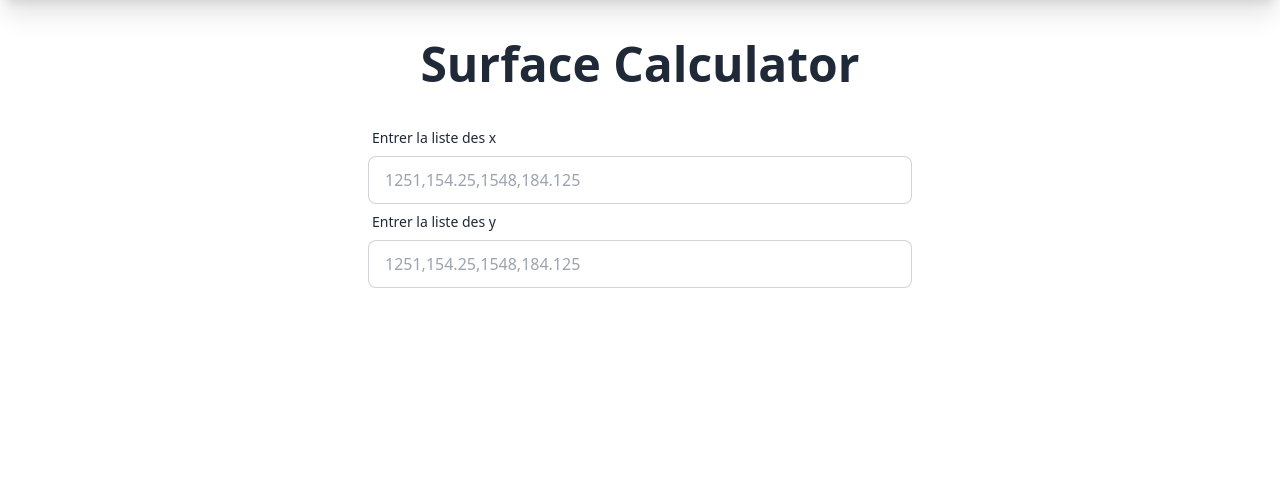
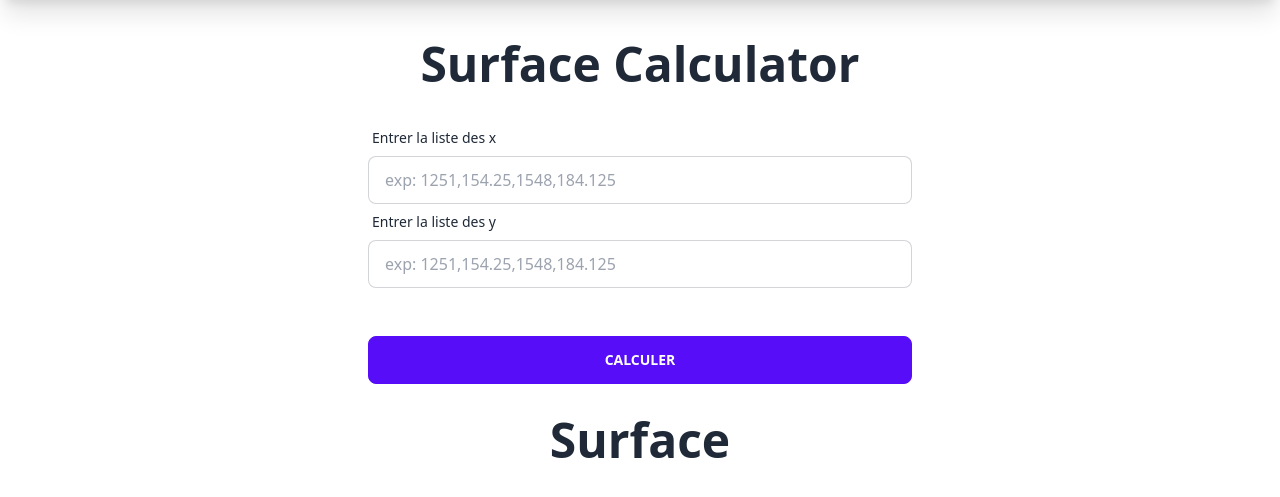
Before and after one commit to AhmedCoolProjects/jina-fast-api, a FastAPI app: template templates/surface.html in a window 1280 px wide. Shown: the part 66-563 px from the top of the page. Run offline with FastAPI, Linux system fonts and the light colour scheme; the template is opened without the code that fills it: most values are stand-ins (such as "Sample title", 1, 10 or a date in 2020); some libraries are stand-ins or nearby versions.

Commit message:
finished the form request and response in surface

```diff
--- a/main.py
+++ b/main.py
@@ -38,5 +38,21 @@ def surface():
 
 
 @app.get("/fct/surface", response_class=HTMLResponse)
-async def surface_page(request: Request):
-    return templates.TemplateResponse("surface.html", {"request": request})
+async def surface_page(request: Request, surface: float = None):
+    if surface is None:
+        surface = 0.0
+    return templates.TemplateResponse("surface.html", {"request": request, "surface": surface})
+
+
+@app.post('/fct/surface', response_class=HTMLResponse)
+async def surface_page_post(request: Request):
+    form = await request.form()
+    str_des_x = form.get('liste_des_x')
+    str_des_y = form.get('liste_des_y')
+    list_des_x = str_des_x.split(',')
+    list_des_x = [float(i) for i in list_des_x]
+    list_des_y = str_des_y.split(',')
+    list_des_y = [float(i) for i in list_des_y]
+    surface = surfaceFct(list_des_x, list_des_y)
+    # redirect to the get method with the surface value
+    return templates.TemplateResponse("surface.html", {"request": request, "surface": surface})
--- a/templates/surface.html
+++ b/templates/surface.html
@@ -53,13 +53,14 @@
         class="flex w-full md:w-1/2 py-4 space-y-8 justify-center relative flex-col items-center mt-6"
       >
         <h1 class="text-5xl font-semibold">Surface Calculator</h1>
-        <div class="w-full">
+        <form action="/fct/surface" method="POST" class="w-full">
           <label class="label">
             <span class="label-text">Entrer la liste des x</span>
           </label>
           <input
             type="text"
-            placeholder="1251,154.25,1548,184.125"
+            name="liste_des_x"
+            placeholder="exp: 1251,154.25,1548,184.125"
             class="input input-bordered w-full"
           />
           <label class="label">
@@ -67,10 +68,18 @@
           </label>
           <input
             type="text"
-            placeholder="1251,154.25,1548,184.125"
+            name="liste_des_y"
+            placeholder="exp: 1251,154.25,1548,184.125"
             class="input input-bordered w-full"
           />
-        </div>
+          <button type="submit" class="btn btn-primary w-full mt-12">
+            Calculer
+          </button>
+        </form>
+        {% if surface %}
+        <h1 class="text-5xl font-semibold">Surface</h1>
+        <p class="text-xl text-white">{{ surface }}</p>
+        {% endif %}
       </div>
     </main>
   </body>
```
